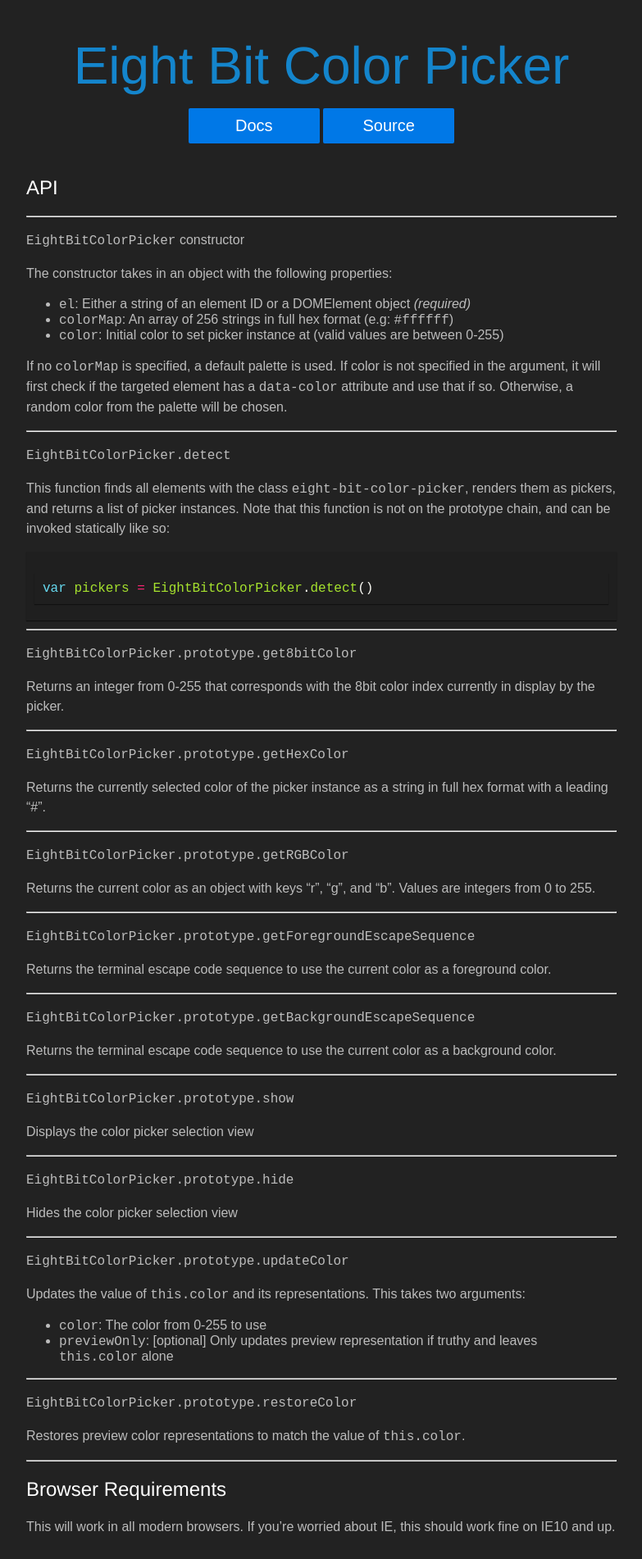
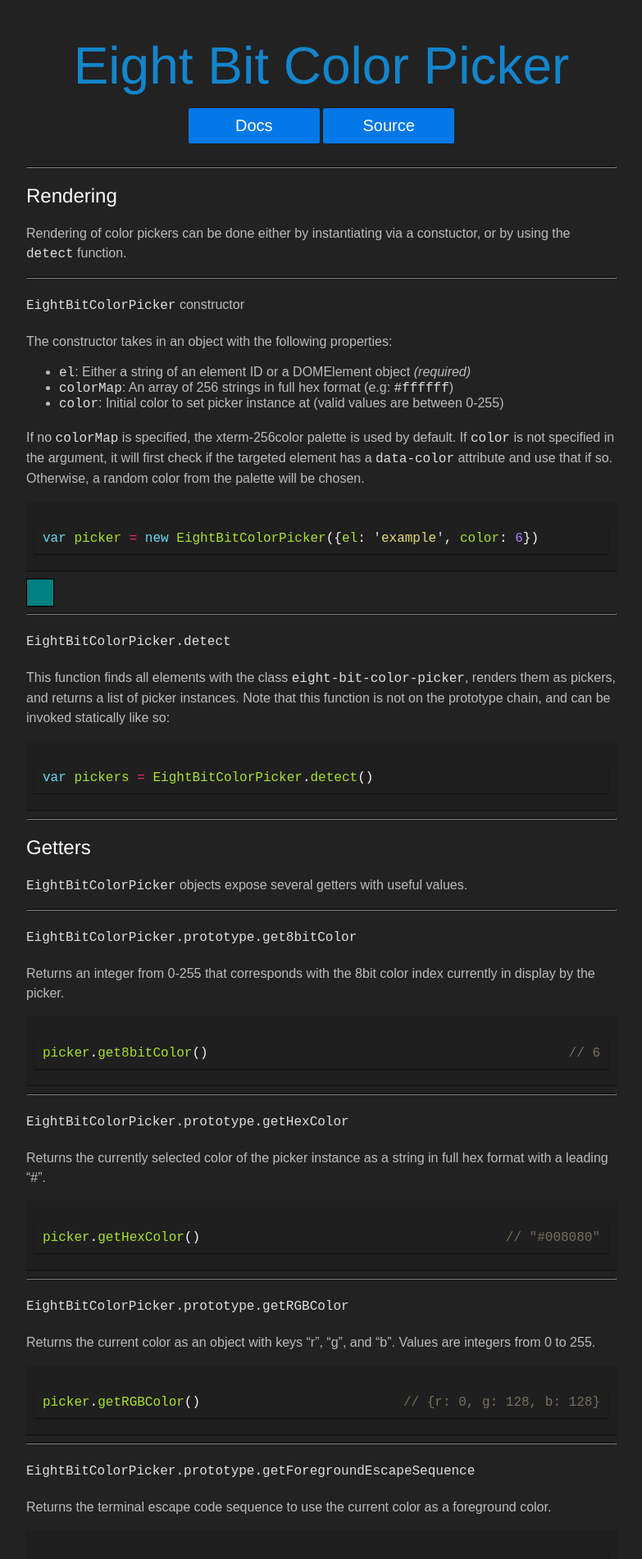
Before and after one commit to bilalq/eight-bit-color-picker, a Jekyll site: the page built from docs/index.md, in a window 1280 px wide. Shown: the top 1902 px of the page at 82% size, without its empty margins (248-1031 px from the left). Built offline with Jekyll 4.4.1, drawn with Linux system fonts in a browser that asks for light colours; Markdown is read by kramdown in place of the engine named in the settings; some of the changed text lies outside the part shown.

Commit message:
Update API documentation

````diff
--- a/css/main.css
+++ b/css/main.css
@@ -94,3 +94,21 @@ blockquote {
   margin-left: 10px;
   display: inline-block;
 }
+
+code {
+  color: #dfdfdf;
+}
+
+p {
+  margin-top: 20px;
+}
+
+hr {
+  border-color: #333;
+}
+
+@media screen and (min-width: 720px) {
+  .highlight .c1 {
+    float: right;
+  }
+}
--- a/docs/index.md
+++ b/docs/index.md
@@ -3,12 +3,18 @@ layout: default
 title: Eight Bit Color Picker Docs
 ---
 
-API
 ---
+
+Rendering
+---------
+
+Rendering of color pickers can be done either by instantiating via a
+constuctor, or by using the `detect` function.
 
 ---
 
 `EightBitColorPicker` constructor
+
 
 The constructor takes in an object with the following properties:
 
@@ -16,14 +22,21 @@ The constructor takes in an object with the following properties:
 * `colorMap`: An array of 256 strings in full hex format (e.g: `#ffffff`)
 * `color`: Initial color to set picker instance at (valid values are between 0-255)
 
-If no `colorMap` is specified, a default palette is used. If color is not
-specified in the argument, it will first check if the targeted element has a
-`data-color` attribute and use that if so. Otherwise, a random color from the
-palette will be chosen.
+If no `colorMap` is specified, the xterm-256color palette is used by default. If
+`color` is not specified in the argument, it will first check if the targeted
+element has a `data-color` attribute and use that if so. Otherwise, a random
+color from the palette will be chosen.
+
+```javascript
+var picker = new EightBitColorPicker({el: 'example', color: 6})
+```
+
+ <div id="example" class="eight-bit-color-picker" data-color="6"></div>
 
 ---
 
 `EightBitColorPicker.detect`
+
 
 This function finds all elements with the class `eight-bit-color-picker`,
 renders them as pickers, and returns a list of picker instances. Note that this
@@ -35,17 +48,35 @@ var pickers = EightBitColorPicker.detect()
 
 ---
 
+Getters
+-------
+
+`EightBitColorPicker` objects expose several getters with useful values.
+
+---
+
 `EightBitColorPicker.prototype.get8bitColor`
+
 
 Returns an integer from 0-255 that corresponds with the 8bit color index
 currently in display by the picker.
+
+
+```javascript
+picker.get8bitColor()  // 6
+```
 
 ---
 
 `EightBitColorPicker.prototype.getHexColor`
 
+
 Returns the currently selected color of the picker instance as a string in
 full hex format with a leading "#".
+
+```javascript
+picker.getHexColor()  // "#008080"
+```
 
 ---
 
@@ -54,12 +85,20 @@ full hex format with a leading "#".
 Returns the current color as an object with keys "r", "g", and "b". Values are
 integers from 0 to 255.
 
+```javascript
+picker.getRGBColor()  // {r: 0, g: 128, b: 128}
+```
+
 ---
 
 `EightBitColorPicker.prototype.getForegroundEscapeSequence`
 
 Returns the terminal escape code sequence to use the current color as a
 foreground color.
+
+```javascript
+picker.getForegroundEscapeSequence() // "\x1b[38;5;6m"
+```
 
 ---
 
@@ -68,17 +107,37 @@ foreground color.
 Returns the terminal escape code sequence to use the current color as a
 background color.
 
+```javascript
+picker.getBackgroundEscapeSequence() // "\x1b[48;5;6m"
+```
+
+---
+
+Behavior Functions
+------------------
+
+Several functions are exposed that allow users to interact with picker objects
+programatically
+
 ---
 
 `EightBitColorPicker.prototype.show`
 
 Displays the color picker selection view
 
+```javascript
+picker.show()
+```
+
 ---
 
 `EightBitColorPicker.prototype.hide`
 
 Hides the color picker selection view
+
+```javascript
+picker.hide()
+```
 
 ---
 
@@ -91,11 +150,20 @@ arguments:
 * `previewOnly`: [optional] Only updates preview representation if truthy and
   leaves `this.color` alone
 
+```javascript
+picker.updateColor(9)
+```
+
 ---
 
 `EightBitColorPicker.prototype.restoreColor`
 
 Restores preview color representations to match the value of `this.color`.
+Useful if you've invoked `updateColor` with `previewOnly` set to true.
+
+```javascript
+picker.restoreColor()
+```
 
 ---
 
````
